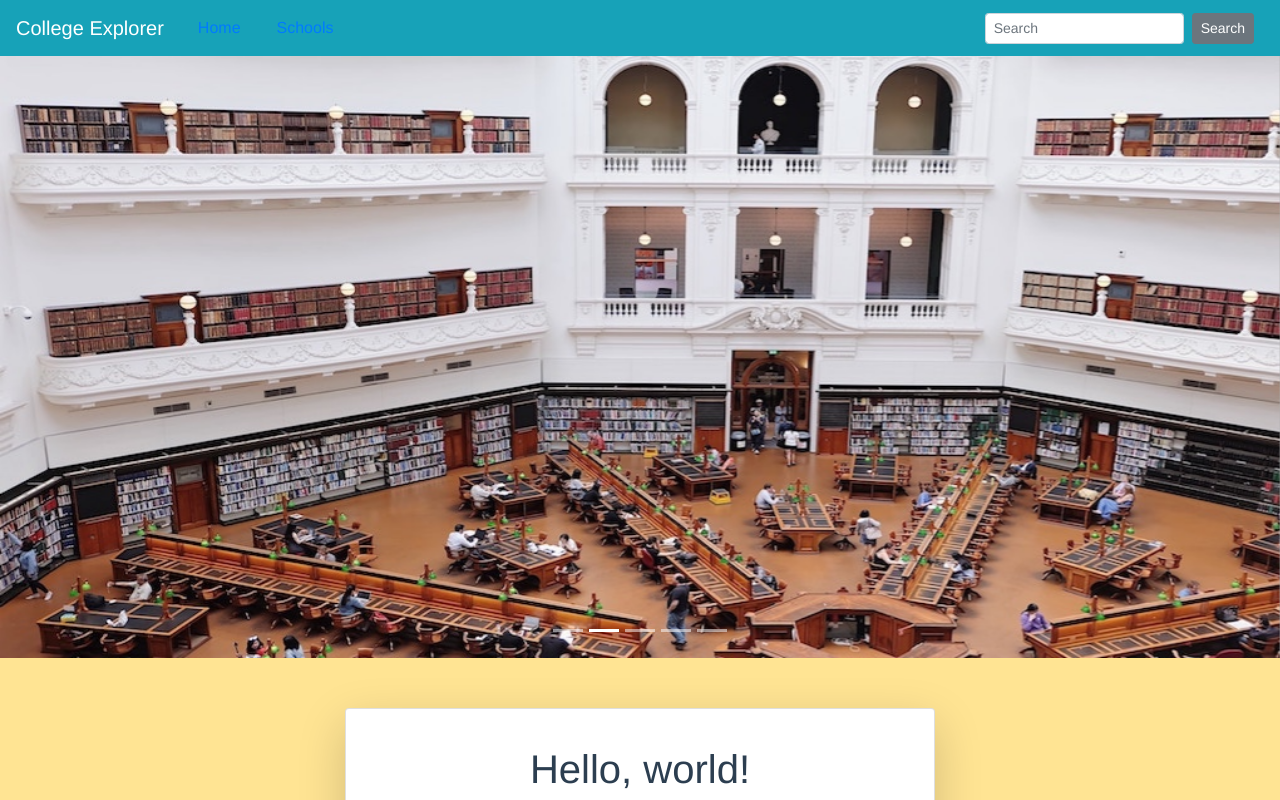
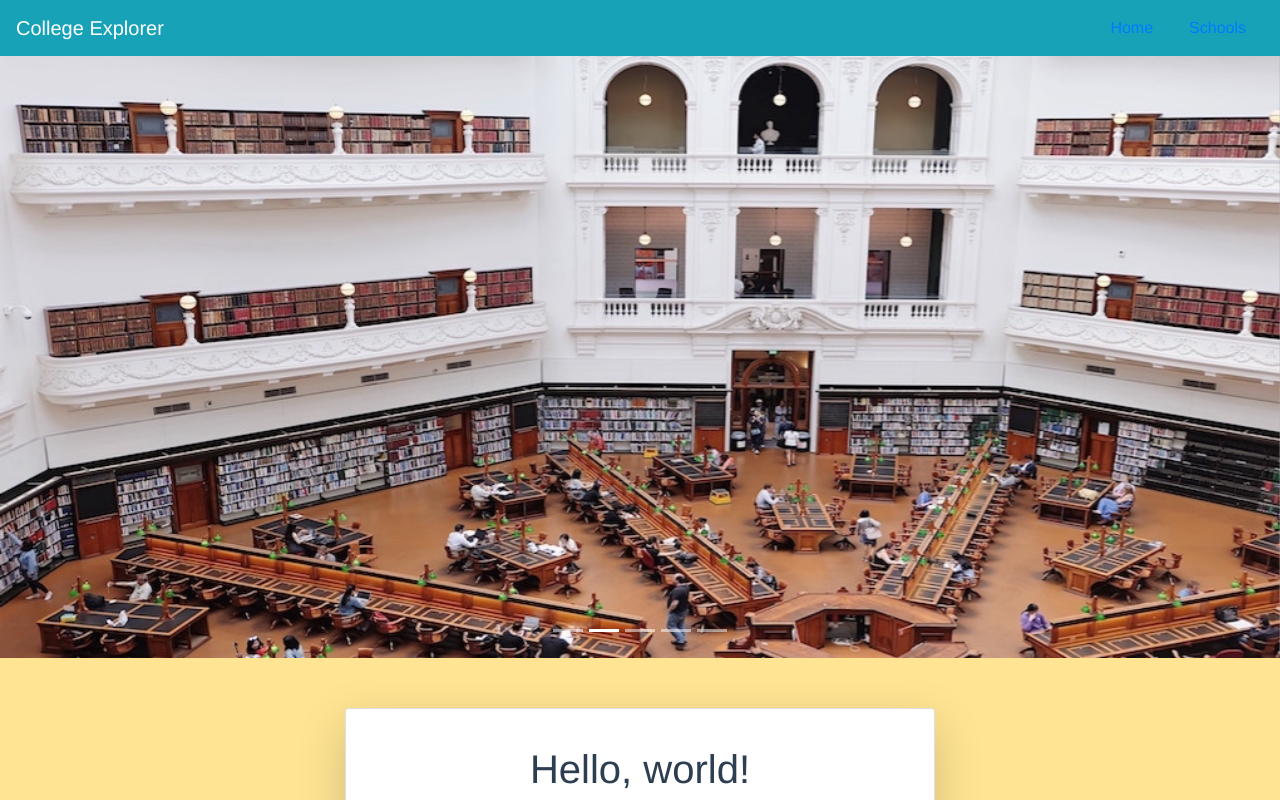
Before and after one commit to krtb/college_explorer, a Vue app in the folder client/: page / in a window 1280 px wide. Shown: the top 800 px of the page. Built offline with nearby package versions, Linux system fonts and the light colour scheme.

Commit message:
move links to right, remove search bar

```diff
--- a/client/src/App.vue
+++ b/client/src/App.vue
@@ -7,18 +7,13 @@
     <b-navbar-toggle target="nav-collapse"></b-navbar-toggle>
 
     <b-collapse id="nav-collapse" is-nav>
-      <b-navbar-nav>
+
+      <!-- Right aligned nav items -->
+      <b-navbar-nav class="ml-auto">
+        <b-navbar-nav>
         <b-nav-item href="#"><router-link to="/">Home</router-link></b-nav-item>
         <b-nav-item href="#"><router-link to="/schools">Schools</router-link></b-nav-item>
       </b-navbar-nav>
-
-      <!-- Right aligned nav items -->
-      <b-navbar-nav class="ml-auto">
-        <b-nav-form>
-          <b-form-input size="sm" class="mr-sm-2" placeholder="Search"></b-form-input>
-          <b-button size="sm" class="my-2 my-sm-0" type="submit">Search</b-button>
-        </b-nav-form>
-
 
       </b-navbar-nav>
     </b-collapse>
```
